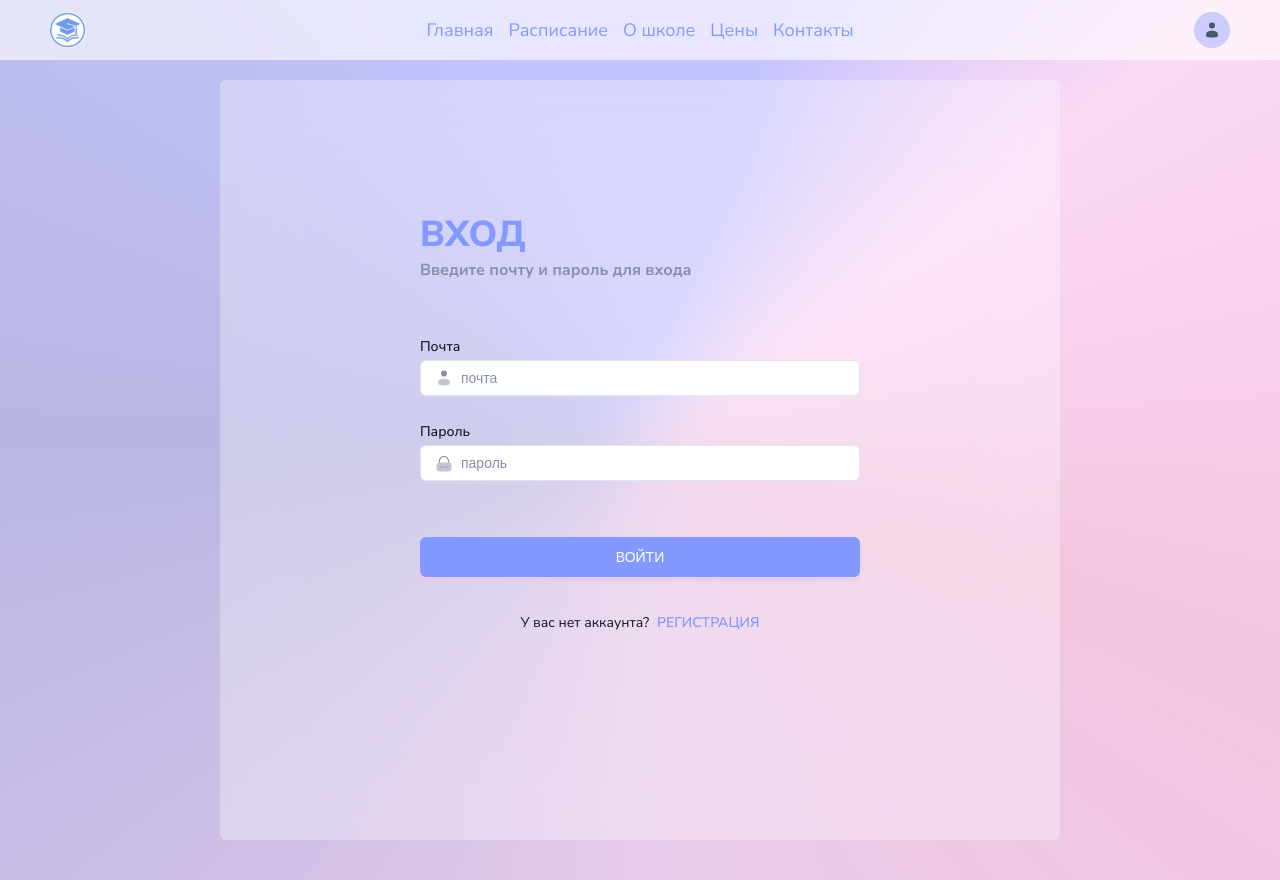
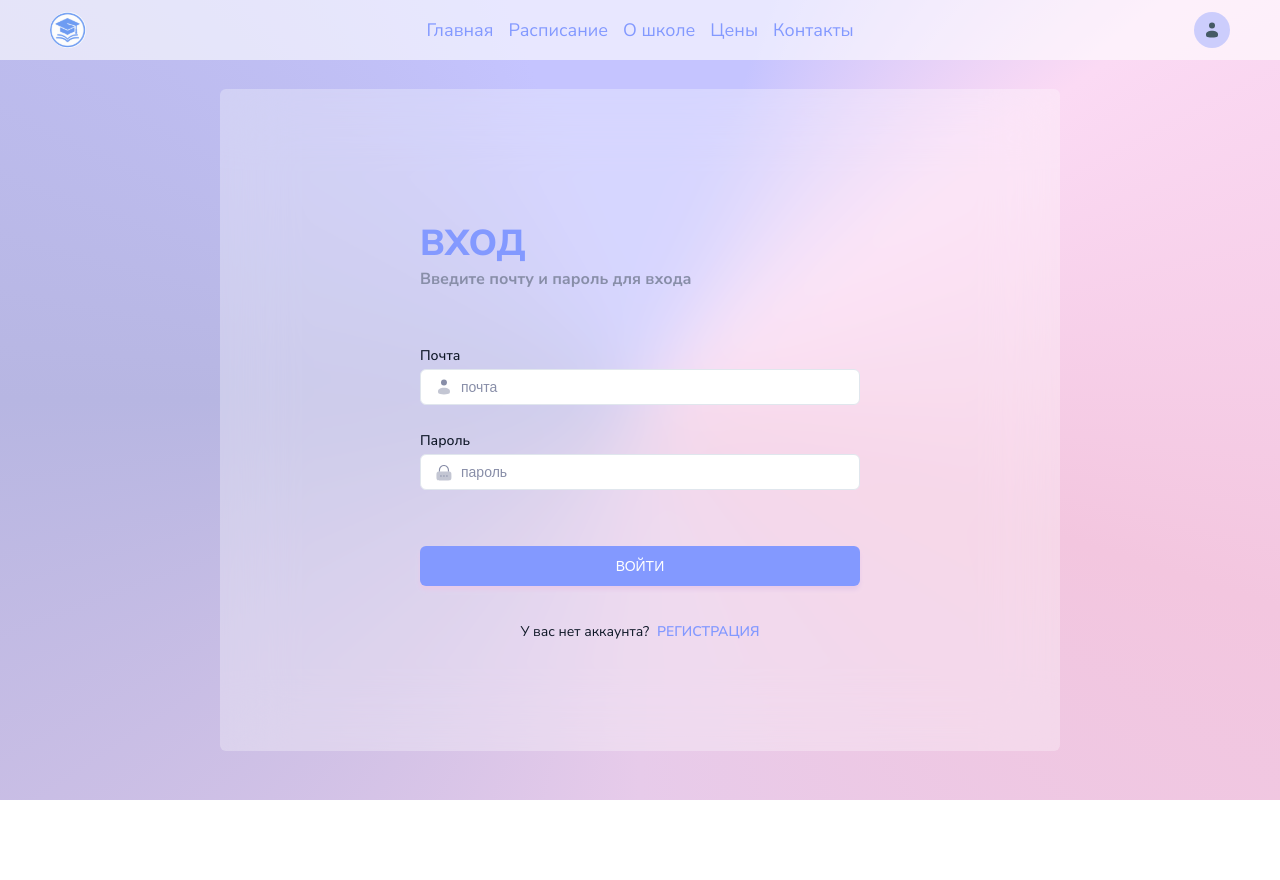
Before and after one commit to daniarmakyev/Evrika, a Next.js app: page /auth/login in a window 1280 px wide. After the commit the page ends 800 px from the top, so only its background shows below. Built offline with nearby package versions, Linux system fonts and the light colour scheme.

Commit message:
fix overlay

```diff
--- a/src/app/auth/login/page.tsx
+++ b/src/app/auth/login/page.tsx
@@ -34,10 +34,9 @@ const Login: React.FC = () => {
     <Overlay
       style={{
         padding: "10px 20px 30px 20px",
-        maxHeight: "640px",
         maxWidth: "840px",
         marginTop: "var(--header-height)",
-        minHeight: "calc(100vh - var(--header-height))",
+        maxHeight: "640px",
       }}
     >
       <div className={styles.overlay__innerOverlay}>
--- a/src/app/errors/not-found.tsx
+++ b/src/app/errors/not-found.tsx
@@ -11,7 +11,7 @@ export default function NotFound() {
         style={{
           maxWidth: "750px",
           width: "100%",
-          padding: "20px 20px",
+          padding: "40px 20px",
           gap: "20px",
           marginTop: "var(--header-height)",
         }}
```
